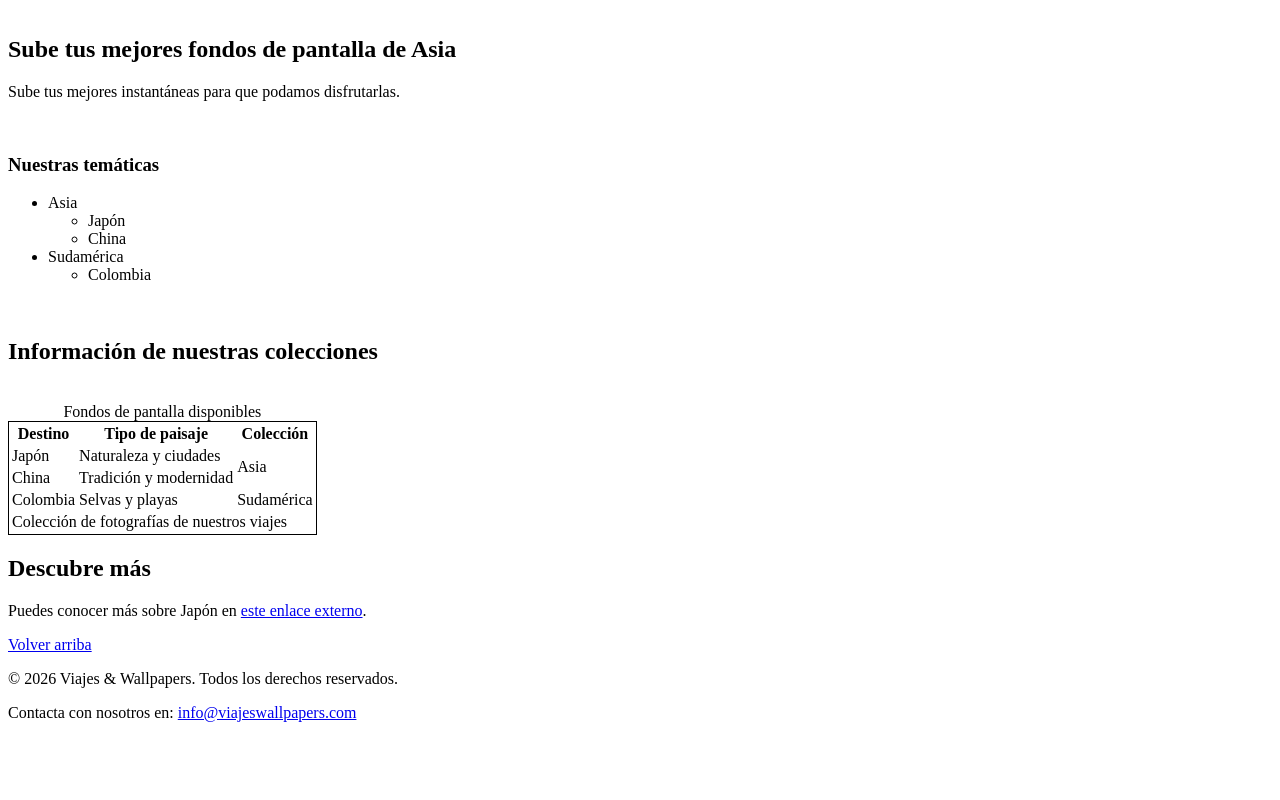
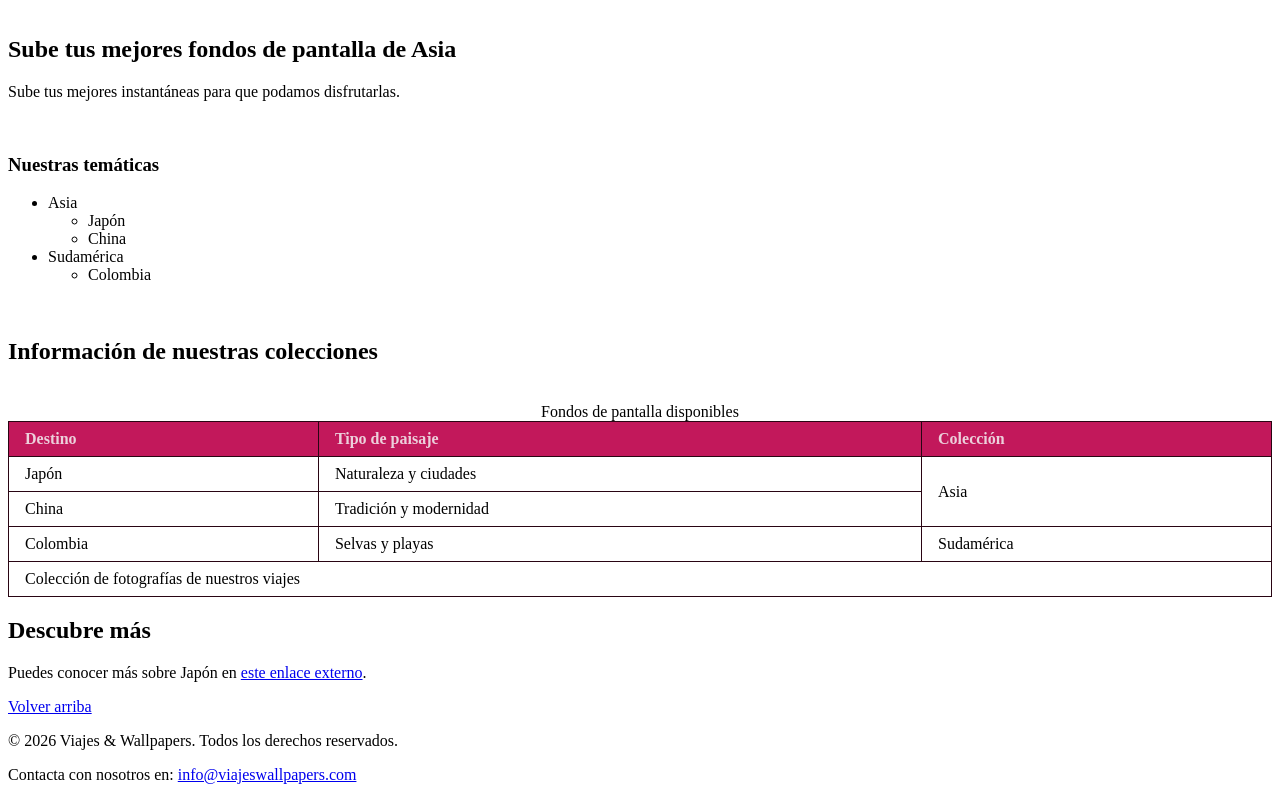
Before and after one commit to Karsu1411/diw-santa-toral, a plain HTML site: page index.html in a window 1280 px wide. Shown: the part 2351-3151 px from the top of the page. Before the commit the page ends 3089 px from the top, so only its background shows below. Drawn offline with nearby package versions, Linux system fonts and the light colour scheme.

Commit message:
Renombra la hoja de estilos a estilos.css y da estilo a la tabla
- Renombra css/main.css a css/estilos.css y actualiza el <link> de las cuatro páginas.
- Quita el style= en línea de la tabla de index.html y le da estilo desde el CSS
  (border-collapse, th y td con borde y padding, thead con --color-primario).
- Adapta las variables a los nombres del enunciado (--color-primario, --color-fondo,
  --color-acento, --color-texto) y añade --espacio: 8px.

```diff
--- /dev/null
+++ b/css/estilos.css
@@ -0,0 +1,45 @@
+:root {
+
+    /* colores */
+    --color-fondo: #ECD0DB;
+    --fondo-oscuro: #2E282A;
+    --color-primario: #C2185B;
+    --color-acento: #AD5DD4;
+    --color-texto: #290513;
+    --texto-fondo-oscuro: #D4CDD0;
+
+    /*tipografias*/
+    --fuente-expresiva: 'Libre Baskerville', serif;
+    --fuente-funcional: 'DM Sans', sans-serif;
+
+    /*Tamaño de texto*/
+    --tamano-h1: 48px;
+    --tamano-h2: 32px;
+    --tamano-h3: 24px;
+    --tamano-h4: 16px;
+
+    /*espaciado*/
+    --espacio: 8px;
+
+    /*iconos*/
+    --icono-padding: 16px;
+
+}
+
+/* TABLA */
+table {
+    border-collapse: collapse;
+    width: 100%;
+}
+
+th,
+td {
+    border: 1px solid var(--color-texto);
+    padding: var(--espacio) calc(var(--espacio) * 2);
+    text-align: left;
+}
+
+thead {
+    background-color: var(--color-primario);
+    color: var(--color-fondo);
+}
--- a/css/main.css
+++ /dev/null
@@ -1,24 +0,0 @@
-:root {
-
-    /* colores */
-    --fondo-claro: #ECD0DB;
-    --fondo-oscuro: #2E282A;
-    --primario: #C2185B;
-    --acento: #AD5DD4;
-    --texto-fondo-claro: #290513;
-    --texto-fondo-oscuro: #D4CDD0;
-
-    /*tipografias*/
-    --fuente-expresiva: 'Libre Baskerville', serif;
-    --fuente-funcional: 'DM Sans', sans-serif;
-
-    /*Tamaño de texto*/
-    --tamano-h1: 48px;
-    --tamano-h2: 32px;
-    --tamano-h3: 24px;
-    --tamano-h4: 16px;
-
-    /*iconos*/
-    --icono-padding: 16px;
-
-}
--- a/index.html
+++ b/index.html
@@ -14,7 +14,7 @@
       rel="stylesheet"
       href="https://fonts.googleapis.com/css2?family=DM+Sans:ital,wght@0,400;0,700;1,400&amp;family=Libre+Baskerville:ital,wght@0,400;0,700;1,400&amp;display=swap" />
     <!-- Importación de la hoja de estilos -->
-    <link rel="stylesheet" href="css/main.css" />
+    <link rel="stylesheet" href="css/estilos.css" />
     <link rel="stylesheet" href="https://cdn.jsdelivr.net/npm/bootstrap-icons@1.11.3/font/bootstrap-icons.min.css">
   </head>
 
@@ -148,7 +148,7 @@
         <br />
         <h2>Información de nuestras colecciones</h2>
         <br />
-        <table style="border: 1px solid black">
+        <table>
           <caption>
             Fondos de pantalla disponibles
           </caption>
```
Also changed, not shown: contacto.html (+1 -1 lines), fotos.html (+1 -1 lines), nosotros.html (+1 -1 lines).
